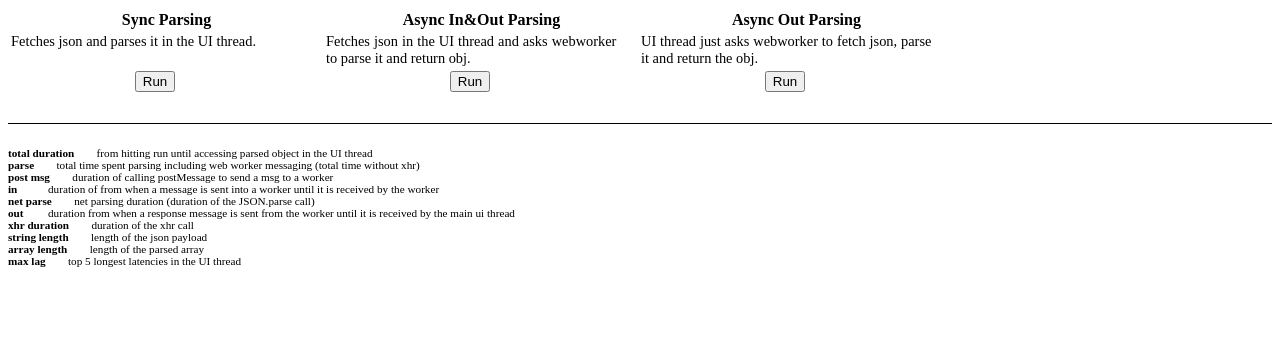
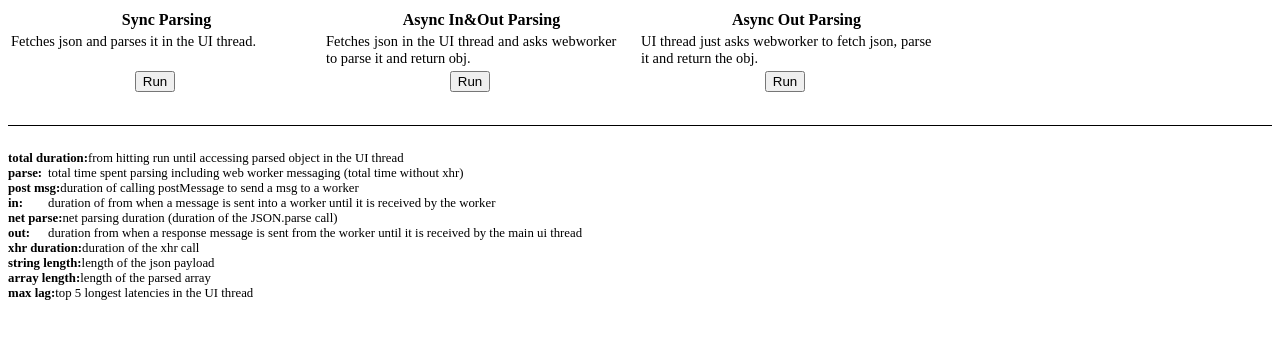
Before and after one commit to IgorMinar/webworker-json-perf, a plain HTML site: page index.html in a window 1280 px wide. Drawn offline with Linux system fonts and the light colour scheme.

Commit message:
more style fixes

```diff
--- a/index.html
+++ b/index.html
@@ -26,14 +26,17 @@
       dl {
         border-top: 1px solid black;
         padding-top: 2em;
-        font-size: 0.7em;
+        font-size: 0.8em;
       }
 
       dt {
         font-weight: bold;
         float: left;
         clear: left;
-        padding-right: 2em;
+      }
+
+      dt:after {
+        content: ":"
       }
     </style>
   </head>
```
